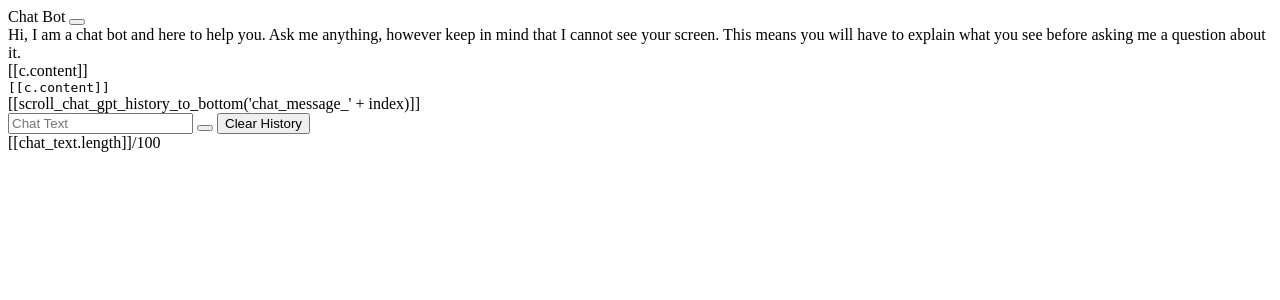
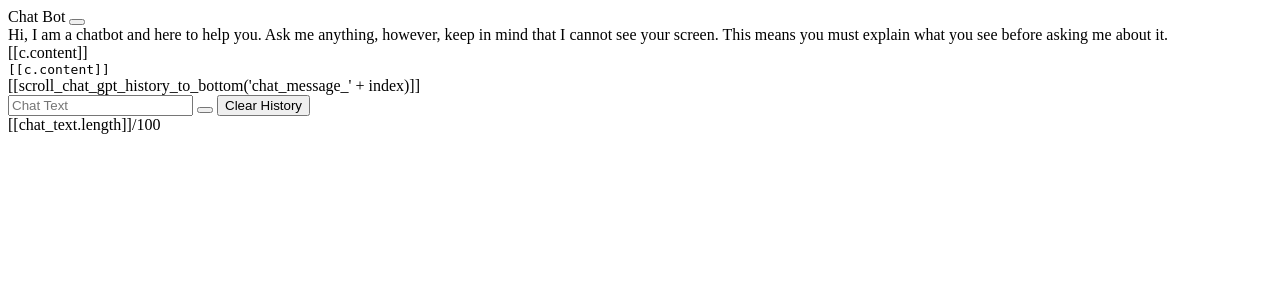
Before and after one commit to jeffreykirchner/serial_dictatorship, a Django app: template main/templates/subject/subject_home/chat_gpt/chat_gpt_card.html in a window 1280 px wide. Shown: the top 300 px of the page. Run offline with Django 3.2, Linux system fonts and the light colour scheme; the template is opened without the code that fills it, so the values that code supplies are empty; parts of the project's set-up code (start-up, migrations or seed data) failed here and were passed over.

Commit message:
Refactor chatbot introduction text for improved clarity and consistency.

```diff
--- a/main/templates/subject/subject_home/chat_gpt/chat_gpt_card.html
+++ b/main/templates/subject/subject_home/chat_gpt/chat_gpt_card.html
@@ -18,7 +18,7 @@
         <div class = "row justify-content-center">
             <div class="col-md">
                <div class="text-center text-secondary mb-4">
-                      Hi, I am a chat bot and here to help you. Ask me anything, however keep in mind that I cannot see your screen. This means you will have to explain what you see before asking me a question about it.
+                    Hi, I am a chatbot and here to help you. Ask me anything, however, keep in mind that I cannot see your screen. This means you must explain what you see before asking me about it.
                 </div>
                 <div class="d-flex chat pe-4">
 
```
